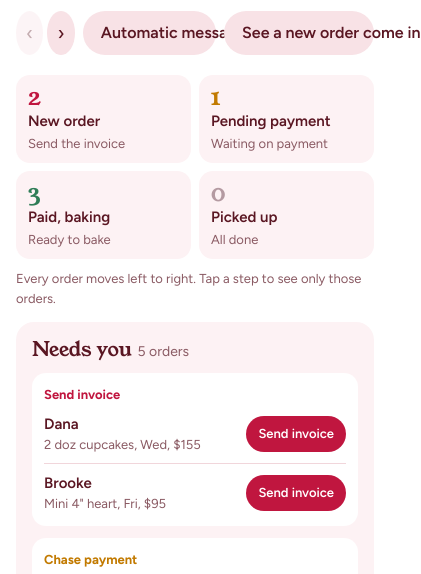
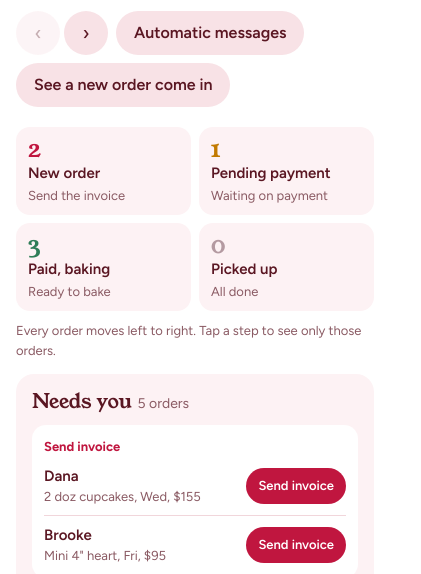
Before and after one commit to Studio1801/my-favorite-baker-denver, a plain HTML site: page index.html in a window 390 px wide. Shown: the part 233-807 px from the top of the page, 421 px wide, since content can reach past the window. Drawn offline with Linux system fonts and the light colour scheme.

Commit message:
Let toolbar buttons wrap on phones (#1)
On screens 760px wide and smaller, the button rows on This week and
Order form were cut off at the right edge. They now drop to a second line.


Claude-Session: https://claude.ai/code/session_01Lce5qYUkjQKN4sY1UQNkKw

Co-authored-by: Claude <noreply@anthropic.com>

```diff
--- a/index.html
+++ b/index.html
@@ -570,7 +570,7 @@ html{-webkit-tap-highlight-color:transparent}
 @media(prefers-reduced-motion:reduce){*,*::before,*::after{animation-duration:.01ms!important;transition-duration:.01ms!important}}
 #scrim{z-index:60}#drawer{z-index:61}#pwrap{z-index:70}#toast{z-index:80}
 #board:not(.zoom) .day{cursor:zoom-in;transition:box-shadow .25s ease,transform .25s cubic-bezier(.22,1,.36,1)}@media(hover:hover){#board:not(.zoom) .day:hover{box-shadow:inset 0 0 0 2px var(--line)}}
-.vhead .ctl{flex-wrap:nowrap}.vhead .ctl .search{min-width:0}.btn{white-space:nowrap}
+.vhead .ctl{flex-wrap:nowrap}@media(max-width:760px){.vhead .ctl{flex-wrap:wrap}}.vhead .ctl .search{min-width:0}.btn{white-space:nowrap}
 .xl::-webkit-scrollbar,.btabs::-webkit-scrollbar,.bbody::-webkit-scrollbar{height:6px;width:6px}.xl::-webkit-scrollbar-thumb,.btabs::-webkit-scrollbar-thumb,.bbody::-webkit-scrollbar-thumb{background:var(--line);border-radius:3px}.xl::-webkit-scrollbar-track,.bbody::-webkit-scrollbar-track{background:transparent}
 .xl{scrollbar-width:thin;scrollbar-color:var(--line) transparent}.btabs{scrollbar-width:none}.btabs::-webkit-scrollbar{display:none}.bbody{scrollbar-width:thin;scrollbar-color:var(--line) transparent}
 </style>
```
